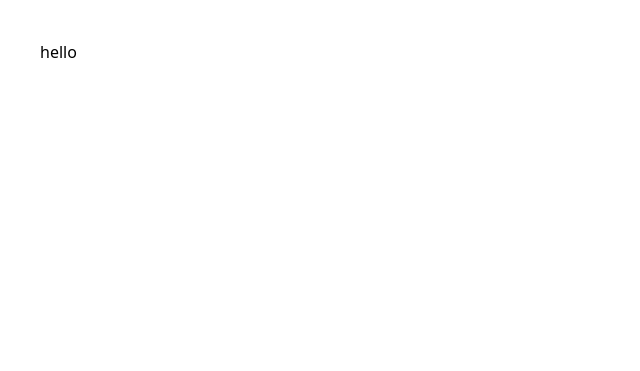
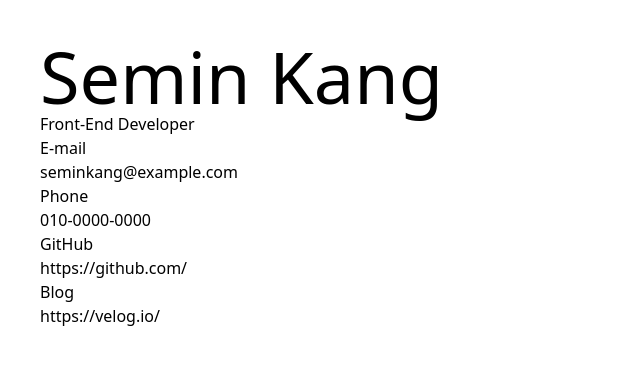
Before and after one commit to SEMINSEMINSEMIN/resume, a plain HTML site: page index.html in a window 1280 px wide. Shown: the whole page, without its empty margins (0-640 px from the left). Drawn offline with nearby package versions, Linux system fonts and the light colour scheme.

Commit message:
header 마크업

```diff
--- a/index.html
+++ b/index.html
@@ -8,6 +8,34 @@
         <script src="https://cdn.tailwindcss.com"></script>
     </head>
     <body class="p-10">
-        hello
+        <header>
+            <h1 class="text-4xl lg:text-7xl">Semin Kang</h1>
+            <p>Front-End Developer</p>
+            <dl>
+                <dt>E-mail</dt>
+                <dd>
+                    seminkang@example.com
+                </dd>
+
+                <dt>Phone</dt>
+                <dd>
+                    010-0000-0000
+                </dd>
+
+                <dt>GitHub</dt>
+                <dd>
+                    <a>
+                        https://github.com/
+                    </a>
+                </dd>
+
+                <dt>Blog</dt>
+                <dd>
+                    <a>
+                        https://velog.io/
+                    </a>
+                </dd>
+            </dl>
+        </header>
     </body>
 </html>
```
